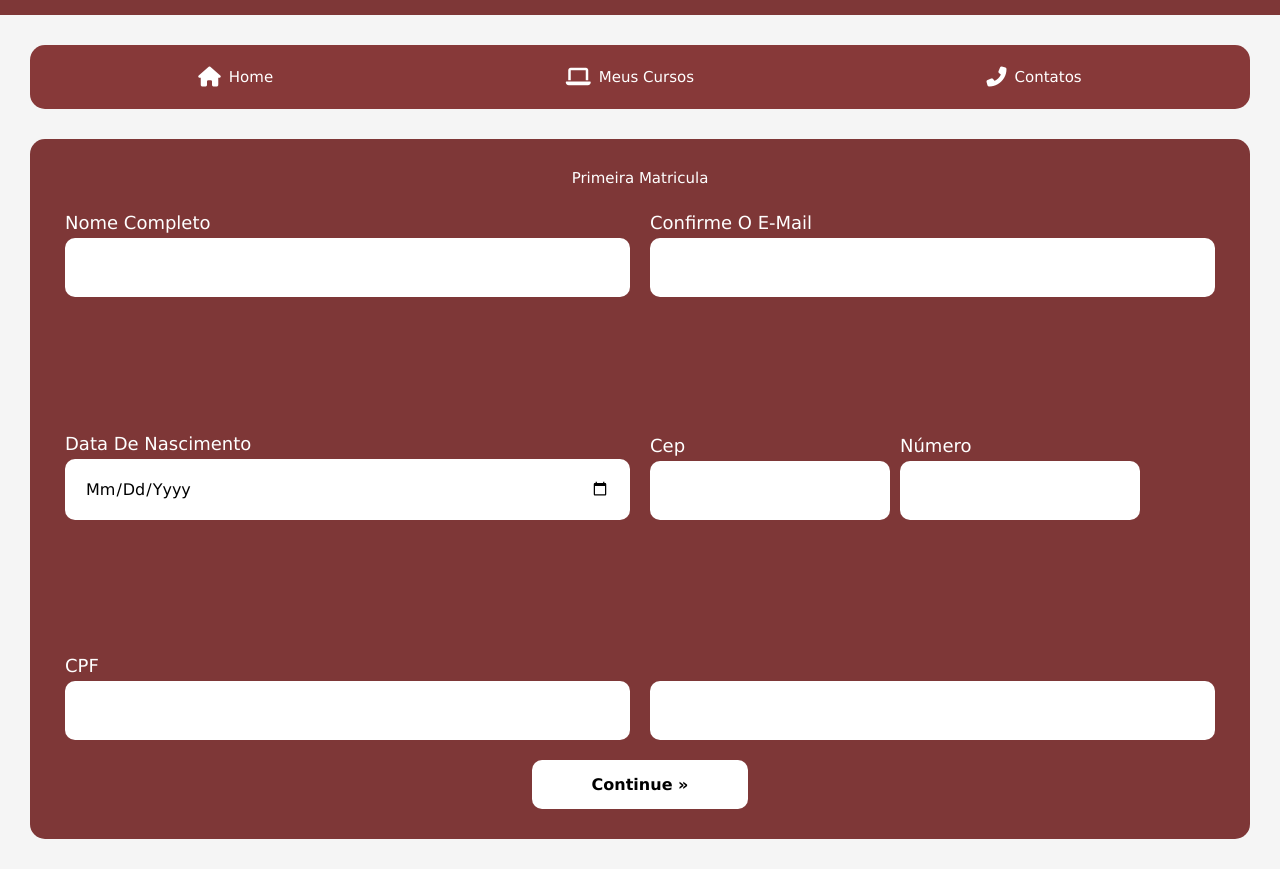
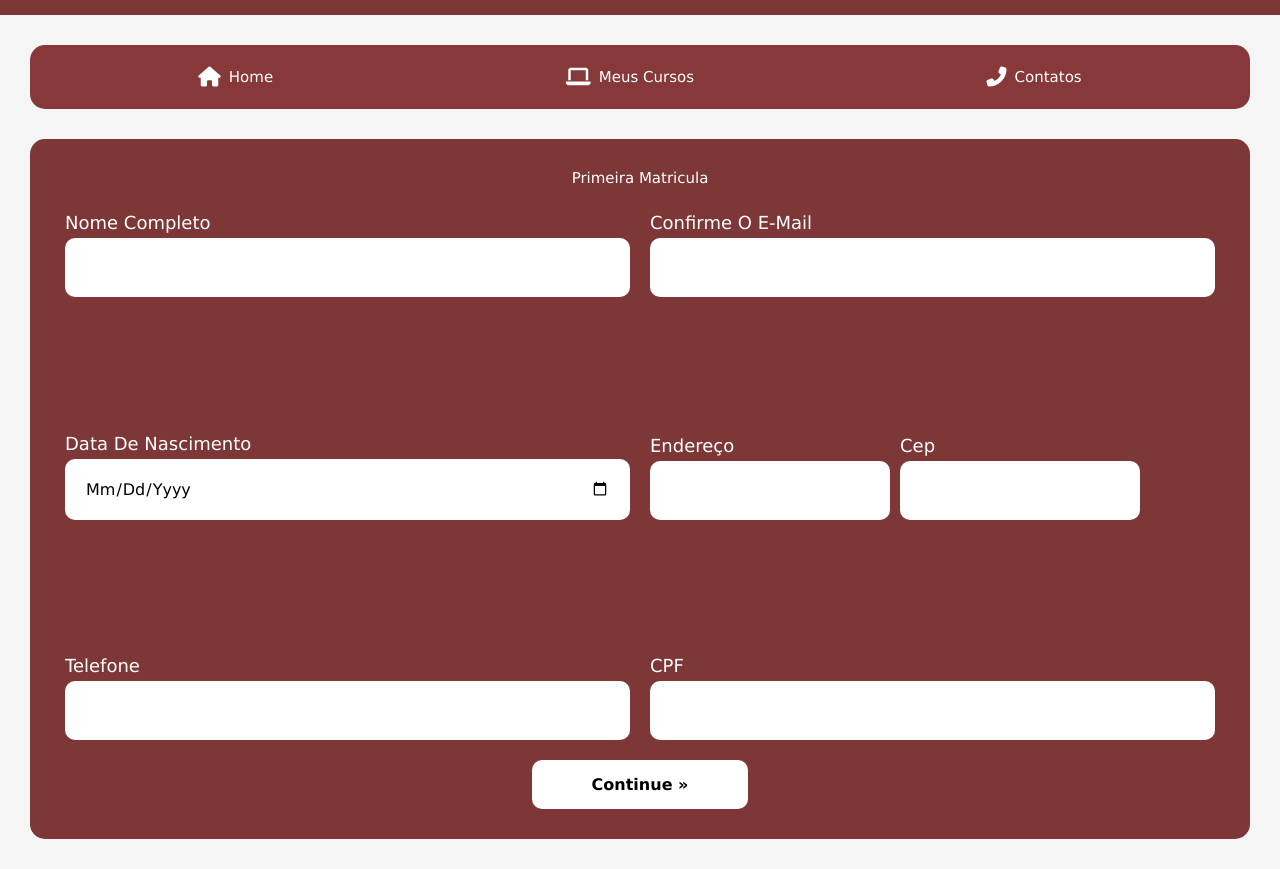
Before and after one commit to Astsantos/TechEdu, a website: page ui/pages/matricula.html in a window 1280 px wide. Shown: the part 95-964 px from the top of the page. Drawn offline with Linux system fonts and the light colour scheme.

Commit message:
Modify matricula.html to add address and phone fields
Updated the matricula form to include address and phone fields.

```diff
--- a/ui/pages/matricula.html
+++ b/ui/pages/matricula.html
@@ -45,7 +45,9 @@
     </div>
 
   <div class="matricula-box">
-            <h2>Primeira Matricula</h2>
+            <div class="matricula-content">
+                <h2>Primeira Matricula</h2>
+            </div>
 
             <div class="matricula-grid">
 
@@ -66,31 +68,33 @@
 
                 <div class="field-row">
                     <div class="field">
+                        <label>Endereço</label>
+                    <input type="text">
+                </div>
+                    <div class="field">
                         <label>Cep</label>
                         <input type="text" maxlength="9">
                     </div>
+
+                </div>
+
                     <div class="field">
-                        <label>Número</label>
+                        <label>Telefone</label>
                         <input type="text">
                     </div>
-                </div>
 
                 <div class="field">
                     <label>CPF</label>
                     <input type="text" maxlength="14">
                 </div>
-
-                <div class="field-row field-row--right">
-                    <div class="field field--grow">
-                        <input type="text">
-                    </div>
                 </div>
 
+                <div class="matricula-footer">
+                    <button class="btn-continue">Continue »</button>
+                </div>
             </div>
 
-            <div class="matricula-footer">
-                <button class="btn-continue">Continue »</button>
-            </div>
+
         </div>
 
     </div>
```
